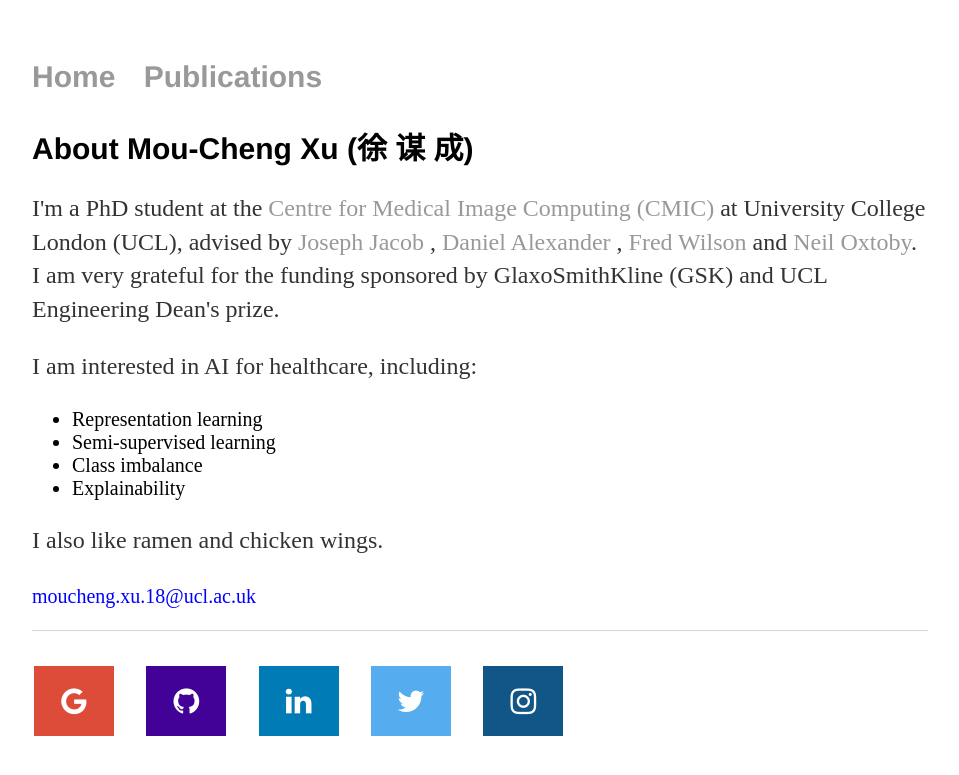
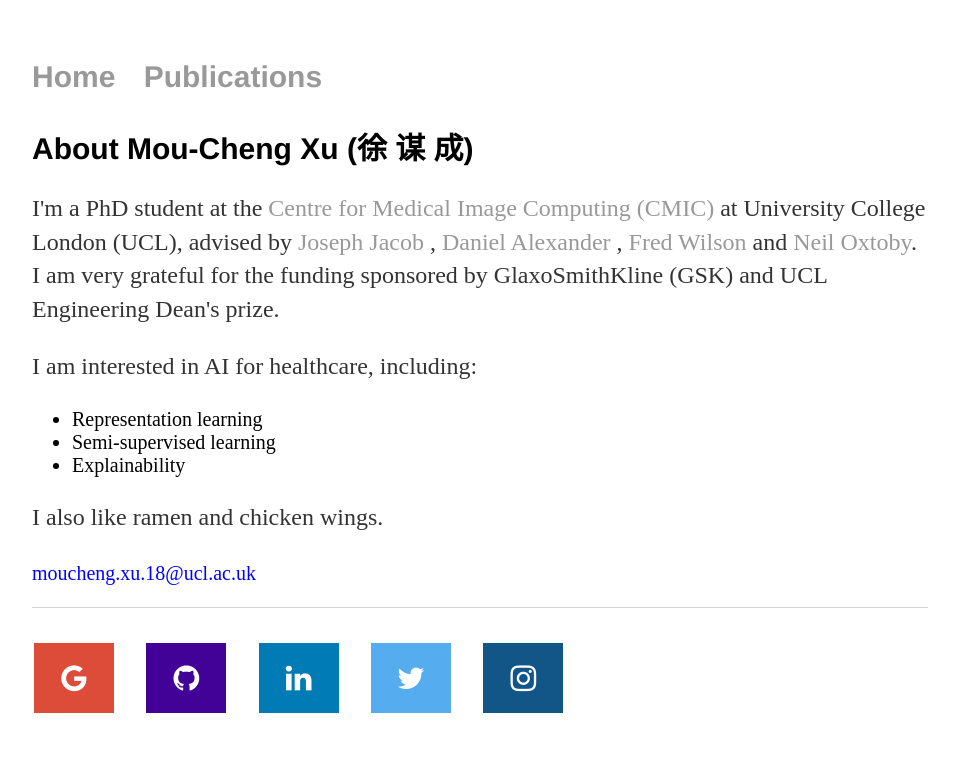
Before and after one commit to moucheng2017/mouchengxu.github.io, a Jekyll site: the page built from index.html, in a window 1280 px wide. Shown: the top 775 px of the page, without its empty margins (160-1119 px from the left). Built offline with Jekyll 4.4.1, drawn with Linux system fonts in a browser that asks for light colours.

Commit message:
Update index.html

```diff
--- a/index.html
+++ b/index.html
@@ -20,7 +20,6 @@ title: Mou-Cheng Xu
 		<ul>
 			<li style="font-size:20px"> Representation learning </li>
 		  	<li style="font-size:20px"> Semi-supervised learning </li>
-		  	<li style="font-size:20px"> Class imbalance </li>
 			<li style="font-size:20px"> Explainability </li>
 		</ul>
 
```
